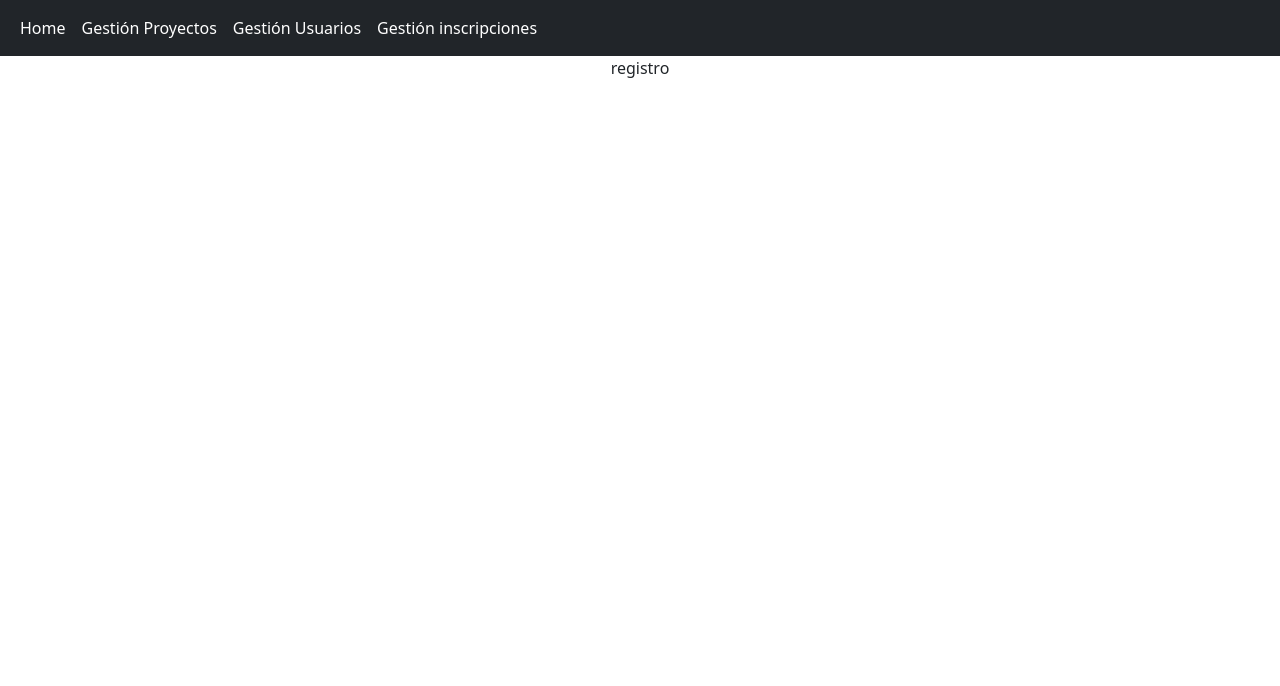
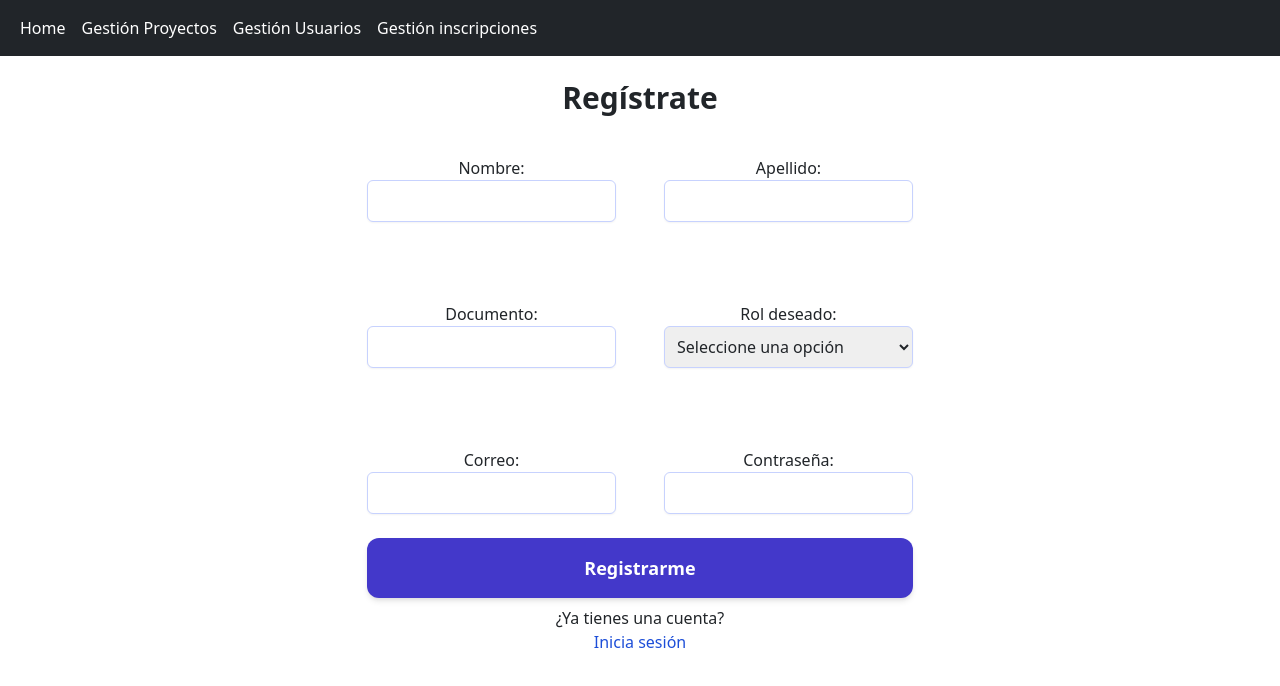
Before and after one commit to JuanA234/ProyectoCiclo4, a React (Create React App) app: page /register in a window 1280 px wide. Shown: the top 686 px of the page. Built offline with nearby package versions, Linux system fonts and the light colour scheme.

Commit message:
arreglar ruta de inscripcion

```diff
--- a/src/App.js
+++ b/src/App.js
@@ -18,10 +18,7 @@ import AuthLayout from "layouts/AuthLayout";
 import Register from "components/auth/Register";
 import Login from "components/auth/Login";
 
-// const httpLink = createHttpLink({
-//   uri:"https://servidor-graphql.herokuapp.com/graphql"
-// })
-
+//
 const client = new ApolloClient({
   uri: "http://localhost:4000/graphql",
   cache: new InMemoryCache()
@@ -37,7 +34,7 @@ function App() {
       <Router>
         <NavbarComponent />
         <Switch>
-          <Route path={['/usuarios', '/usuarios/editar/:_id','/proyectos', 'inscripciones']}>
+          <Route path={['/usuarios', '/usuarios/editar/:_id','/proyectos', '/inscripciones']}>
             <PrivateLayout>
             <Switch>
               <Route path='/usuarios' exact>
@@ -46,10 +43,10 @@ function App() {
               <Route path='/usuarios/editar/:_id' exact>
                 <EditarUsuario />
               </Route>
-              <Route path='/proyectos'>
+              <Route path='/proyectos' exact>
                 <Proyectos/>
               </Route>
-              <Route path='/inscripciones'>
+              <Route path='/inscripciones' exact>
                 <Inscripciones/>
               </Route>
             </Switch>
--- a/src/components/auth/Register.jsx
+++ b/src/components/auth/Register.jsx
@@ -1,9 +1,50 @@
+import Input from 'components/shared/Input'
+import ButtonLoading from 'components/shared/ButtonLoading'
 import React from 'react'
+import DropDown from 'components/shared/Dropdown'
+import { Link } from 'react-router-dom'
+import { Enum_Rol } from 'utils/enums'
 
 const Register = () => {
     return (
         <div>
-            registro
+            <div className='flex flex-col h-full w-full items-center justify-center'>
+                <h1 className='text-3xl font-bold my-4'>Regístrate</h1>
+                <form
+                    className='flex flex-col'
+                // onSubmit={submitForm}
+                // onChange={updateFormData}
+                // ref={form}
+                >
+                    <div className='grid grid-cols-2 gap-5'>
+                        <Input label='Nombre:' name='nombre' type='text' required />
+                        <Input label='Apellido:' name='apellido' type='text' required />
+                        <Input
+                            label='Documento:'
+                            name='identificacion'
+                            type='text'
+                            required
+                        />
+                        <DropDown
+                            label='Rol deseado:'
+                            name='rol'
+                            required
+                            options={Enum_Rol}
+                        />
+                        <Input label='Correo:' name='correo' type='email' required />
+                        <Input label='Contraseña:' name='password' type='password' required />
+                    </div>
+                    <ButtonLoading
+                        //   disabled={Object.keys(formData).length === 0}
+                        //   loading={false}
+                        text='Registrarme'
+                    />
+                </form>
+                <span>¿Ya tienes una cuenta?</span>
+                <Link to='/auth/login'>
+                    <span className='text-blue-700'>Inicia sesión</span>
+                </Link>
+            </div>
         </div>
     )
 }
```
